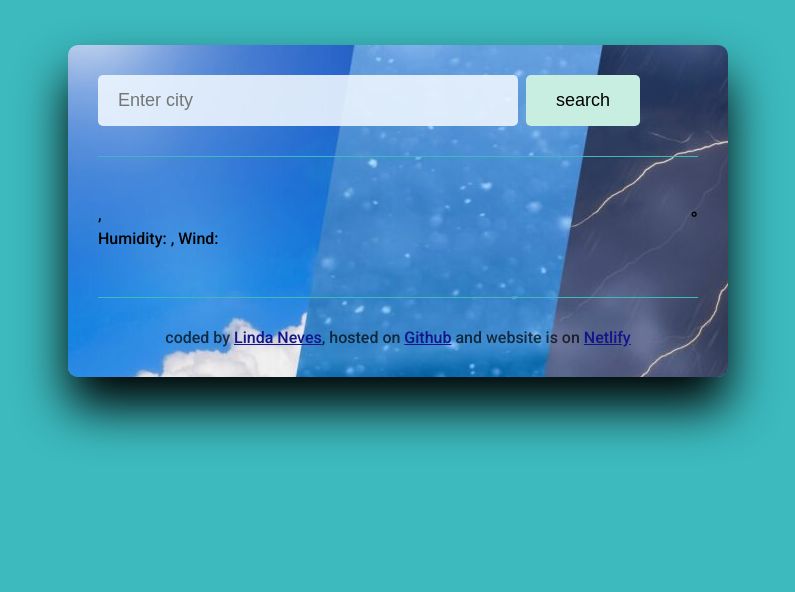
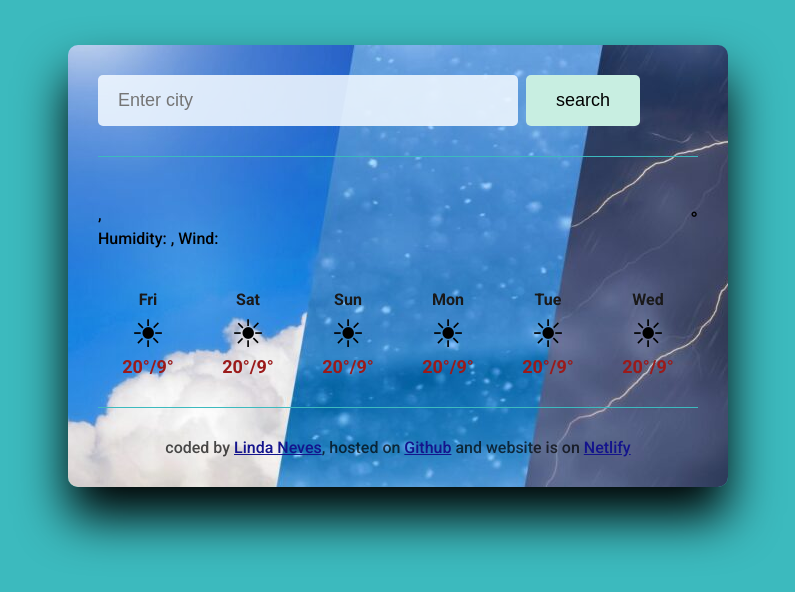
Before and after one commit to Linda-neves/Vanilla-weather, a plain HTML site: page index.html in a window 1280 px wide. Shown: the whole page, without its empty margins (242-1037 px from the left). Drawn offline with nearby package versions, Linux system fonts and the light colour scheme; no server answers.

Commit message:
Added other forcast days with css

```diff
--- a/index.html
+++ b/index.html
@@ -45,6 +45,43 @@
             <div class="symbol">°</div>
           </div>
         </div>
+        <div class="weather-forcast">
+          <div class="weather-forcast-days">
+            <div class="weather-forcast-date">Fri</div>
+            <div class="weather-forcast-icon">☀</div>
+            <div class="weather-forcast-temperature">20°/9°</div>
+          </div>
+
+          <div class="weather-forcast-days">
+            <div class="weather-forcast-date">Sat</div>
+            <div class="weather-forcast-icon">☀</div>
+            <div class="weather-forcast-temperature">20°/9°</div>
+          </div>
+
+          <div class="weather-forcast-days">
+            <div class="weather-forcast-date">Sun</div>
+            <div class="weather-forcast-icon">☀</div>
+            <div class="weather-forcast-temperature">20°/9°</div>
+          </div>
+
+          <div class="weather-forcast-days">
+            <div class="weather-forcast-date">Mon</div>
+            <div class="weather-forcast-icon">☀</div>
+            <div class="weather-forcast-temperature">20°/9°</div>
+          </div>
+
+          <div class="weather-forcast-days">
+            <div class="weather-forcast-date">Tue</div>
+            <div class="weather-forcast-icon">☀</div>
+            <div class="weather-forcast-temperature">20°/9°</div>
+          </div>
+
+          <div class="weather-forcast-days">
+            <div class="weather-forcast-date">Wed</div>
+            <div class="weather-forcast-icon">☀</div>
+            <div class="weather-forcast-temperature">20°/9°</div>
+          </div>
+        </div>
       </main>
       <footer>
         coded by
--- a/style.css
+++ b/style.css
@@ -69,6 +69,29 @@ main {
   font-weight: bold;
   font-size: 20px;
 }
+.weather-forcast {
+  display: flex;
+  justify-content: space-around;
+  margin-top: 25px;
+}
+.weather-forcast-date {
+  text-align: center;
+  color: rgb(26, 25, 25);
+  font-size: 16px;
+  line-height: 15px;
+  margin-bottom: 5px;
+  font-weight: bold;
+}
+.weather-forcast-icon {
+  text-align: center;
+  font-size: 38px;
+}
+.weather-forcast-temperature {
+  text-align: center;
+  font-size: 18px;
+  font-weight: bold;
+  color: rgb(155, 26, 26);
+}
 a {
   color: rgb(20, 20, 141);
 }
```
